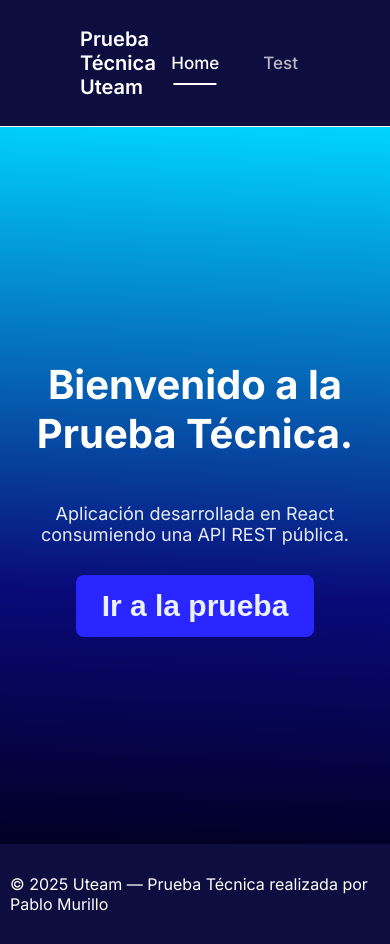
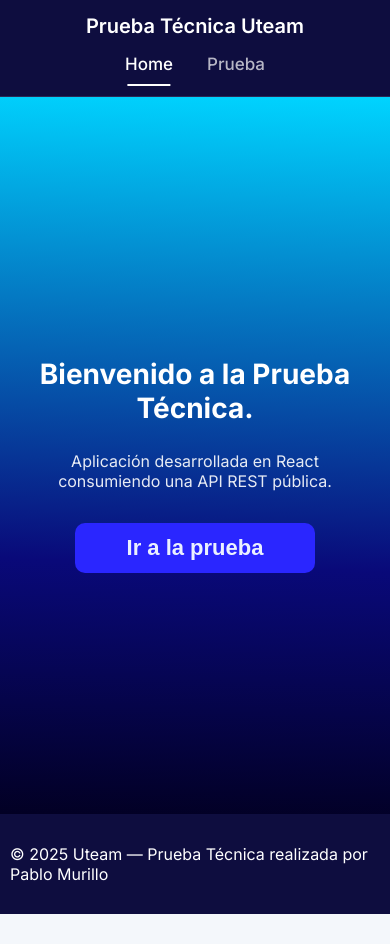
Before and after one commit to PabloMur/uteam-react-test, a React (Vite) app: page / in a window 390 px wide. After the commit the page ends 914 px from the top, so only its background shows below. Built offline with nearby package versions, Linux system fonts and the light colour scheme.

Commit message:
post page responsive

```diff
--- a/src/components/Navbar/index.jsx
+++ b/src/components/Navbar/index.jsx
@@ -8,7 +8,7 @@ const Navbar = () => {
       <Logo />
       <div className={styles.links}>
         <CustomNavLink to="/">Home</CustomNavLink>
-        <CustomNavLink to="/test">Test</CustomNavLink>
+        <CustomNavLink to="/test">Prueba</CustomNavLink>
       </div>
     </nav>
   );
--- a/src/components/Navbar/styles.module.css
+++ b/src/components/Navbar/styles.module.css
@@ -1,5 +1,5 @@
 .navbar {
-    height: 15dvh;
+  height: 15dvh;
   width: 100%;
   padding: 25px 5rem;
   background-color: #0e0d3f;
@@ -7,23 +7,73 @@
   justify-content: space-between;
   align-items: center;
   color: white;
-  border-bottom: 1px solid rgb(255, 243, 243);
+  border-bottom: 1px solid rgba(255, 255, 255, 0.12);
   z-index: 10;
 }
 
+/* LINKS */
 .links {
   display: flex;
-  gap: 20px;
+  gap: 22px;
 }
 
 .link {
-  color: rgba(255,255,255,0.85);
+  color: rgba(255, 255, 255, 0.85);
   text-decoration: none;
   font-size: 16px;
+  transition: 0.15s ease-in-out;
+}
+
+.link:hover {
+  color: white;
 }
 
 .linkActive {
-  font-weight: 600;
+  font-weight: 700;
   color: white;
   border-bottom: 2px solid white;
 }
+
+/* ------------------- */
+/* RESPONSIVE DESIGN */
+/* ------------------- */
+
+/* Tablets */
+@media (max-width: 900px) {
+  .navbar {
+    padding: 20px 2rem;
+  }
+
+  .link {
+    font-size: 15px;
+  }
+}
+
+/* Mobile Landscape / Large Phones */
+@media (max-width: 650px) {
+  .navbar {
+    padding: 18px 1.5rem;
+    height: auto;
+    flex-direction: column;
+    gap: 8px;
+  }
+
+  .links {
+    gap: 15px;
+  }
+}
+
+/* Small Phones */
+@media (max-width: 420px) {
+  .navbar {
+    padding: 14px 1rem;
+  }
+
+  .link {
+    font-size: 14px;
+  }
+
+  .links {
+    gap: 10px;
+  }
+}
--- a/src/components/TestCompNavbar/index.jsx
+++ b/src/components/TestCompNavbar/index.jsx
@@ -8,7 +8,6 @@ const TestCompNavbar = () => {
       <nav className={styles.navbar}>
         <CustomNavLink to="/test">Posts</CustomNavLink>
         <CustomNavLink to="/users">Usuarios</CustomNavLink>
-        <CustomNavLink to="/albums">Albums</CustomNavLink>
       </nav>
       ;
     </div>
--- a/src/components/TestCompNavbar/styles.module.css
+++ b/src/components/TestCompNavbar/styles.module.css
@@ -1,17 +1,44 @@
-.container{
+.container {
   width: 100%;
   display: flex;
   justify-content: center;
   align-items: center;
   padding: 10px 5px;
 }
-.navbar{
+
+.navbar {
   background-color: #0d47a1;
-    padding: 10px 5px;
+  padding: 10px 14px;
   margin-top: 5px;
-    border-radius: 5px;
+  border-radius: 6px;
   display: flex;
   justify-content: center;
-    width: fit-content;
-    justify-self: center;
+  gap: 16px;
+  transition: 0.2s ease-in-out;
 }
+
+/* ------------------- */
+/* RESPONSIVE DESIGN */
+/* ------------------- */
+@media (max-width: 650px) {
+  .container {
+    padding: 0;
+  }
+
+  .navbar {
+    width: 100%;
+    margin-top: 0;
+    border-radius: 0;
+    background-color: #0e0d3f; /* Igual al Navbar principal */
+    padding: 12px 0;
+    gap: 20px;
+  }
+}
+
+/* Extra Small Devices */
+@media (max-width: 420px) {
+  .navbar {
+    padding: 10px 0;
+    gap: 15px;
+  }
+}
--- a/src/pages/HomePage/styles.module.css
+++ b/src/pages/HomePage/styles.module.css
@@ -6,38 +6,105 @@
   flex-direction: column;
   align-items: center;
   justify-content: center;
-    background: #020024;
-    gap: 0;
-    background: linear-gradient(2deg, rgba(2, 0, 36, 1) 0%, rgba(9, 9, 121, 1) 35%, rgba(0, 212, 255, 1) 100%);
+  background: linear-gradient(
+    2deg,
+    rgba(2, 0, 36, 1) 0%,
+    rgba(9, 9, 121, 1) 35%,
+    rgba(0, 212, 255, 1) 100%
+  );
+  padding: 20px;
 }
 
+/* TITULO PRINCIPAL */
 .title {
-    font-size: 40px;
+  font-size: 42px;
   font-weight: 800;
   color: white;
+  margin-bottom: 10px;
   z-index: 10;
 }
 
+/* TEXTO */
 .description {
-    font-size: 18px;
+  font-size: 20px;
+  max-width: 600px;
   opacity: 0.9;
   color: white;
-
-    margin-bottom: 30px;
+  margin-bottom: 32px;
+  z-index: 10;
 }
 
+/* BOTÓN */
 .button {
   background-color: #2a26ff;
   color: #ebf1ff;
   padding: 14px 26px;
   border: none;
-    border-radius: 8px;
-    font-size: 30px;
-    font-weight: 600;
-    transition: all 0.2s ease-in-out;
+  border-radius: 10px;
+  font-size: 28px;
+  font-weight: 700;
+  cursor: pointer;
+  transition: all 0.25s ease-in-out;
   z-index: 10;
 }
 
 .button:hover {
-    background-color: #09306e;
+  background-color: #1c21b5;
+  transform: scale(1.03);
 }
+
+/* ------------------- */
+/* RESPONSIVE DESIGN */
+/* ------------------- */
+
+/* Tablet */
+@media (max-width: 900px) {
+  .title {
+    font-size: 36px;
+  }
+
+  .description {
+    font-size: 18px;
+    max-width: 450px;
+  }
+
+  .button {
+    font-size: 24px;
+    padding: 12px 22px;
+  }
+}
+
+/* Mobile */
+@media (max-width: 600px) {
+  .title {
+    font-size: 28px;
+  }
+
+  .description {
+    font-size: 16px;
+    max-width: 360px;
+  }
+
+  .button {
+    width: 100%;
+    max-width: 240px;
+    font-size: 22px;
+  }
+}
+
+/* Extra Small */
+@media (max-width: 380px) {
+  .title {
+    font-size: 24px;
+  }
+
+  .description {
+    font-size: 15px;
+    max-width: 300px;
+  }
+
+  .button {
+    font-size: 20px;
+    padding: 10px 18px;
+  }
+}
--- a/src/pages/TestPage/styles.module.css
+++ b/src/pages/TestPage/styles.module.css
@@ -1,13 +1,14 @@
 .container {
   width: 100%;
-  max-width: 900px;
-  display: flex;
-  flex-direction: column;
-  gap: 20px;
-  min-height: 90dvh;
+  max-width: 1000px;
+  margin: 0 auto;
+  padding-bottom: 50px;
+  color: #ffffff;
 }
 
+/* Header */
 .header {
+  margin-top: 20px;
   display: flex;
   justify-content: space-between;
   align-items: center;
@@ -20,25 +21,113 @@
 }
 
 .addBtn {
-  background-color: #0d47a1;
-  color: white;
-  padding: 10px 18px;
-  border-radius: 6px;
+  background-color: #2a26ff;
+  color: #ebf1ff;
+  padding: 12px 20px;
+  border-radius: 8px;
   border: none;
+  font-weight: 600;
+  cursor: pointer;
+  transition: 0.2s ease-in-out;
 }
 
-.card {
-  background: white;
-  padding: 18px;
-  border-radius: 12px;
-  box-shadow: 0 4px 20px rgba(0,0,0,0.05);
+.addBtn:hover {
+  background-color: #1b1ad0;
 }
 
-.cardTitle {
-  font-weight: 600;
-  margin-bottom: 6px;
+/* Lista de Posts */
+.postList {
+  display: grid;
+  grid-template-columns: repeat(auto-fill, minmax(290px, 1fr));
+  gap: 22px;
+  margin-top: 20px;
 }
 
-.cardBody {
-  opacity: 0.8;
+/* Loading y Error */
+.loading,
+.error {
+  margin-top: 50px;
+  text-align: center;
+  font-size: 18px;
+  font-weight: 600;
+  opacity: 0.9;
 }
+
+/* Pagination */
+.pagination {
+  margin-top: 28px;
+  display: flex;
+  justify-content: center;
+  align-items: center;
+  gap: 14px;
+}
+
+.pageNumbers {
+  display: flex;
+  gap: 8px;
+}
+
+.pageBtn {
+  background: transparent;
+  border: 2px solid #2a26ff;
+  padding: 7px 13px;
+  border-radius: 6px;
+  color: white;
+  font-weight: 600;
+  cursor: pointer;
+  transition: background 0.2s ease;
+}
+
+.pageBtn:hover:not(.activePage) {
+  background-color: rgba(42, 38, 255, 0.25);
+}
+
+.activePage {
+  background-color: #2a26ff;
+  border-color: #2a26ff;
+  color: white;
+}
+
+.pagination button {
+  background: #2a26ff;
+  border: none;
+  padding: 8px 14px;
+  border-radius: 6px;
+  color: white;
+  font-weight: 600;
+  cursor: pointer;
+  transition: background 0.2s ease;
+}
+
+.pagination button:hover:not(:disabled) {
+  background-color: #16158a;
+}
+
+.pagination button:disabled {
+  opacity: 0.4;
+  cursor: not-allowed;
+}
+
+/* Adaptación para pantallas más chicas */
+@media (max-width: 768px) {
+  .header {
+    flex-direction: column;
+    gap: 10px;
+    align-items: center;
+  }
+
+  .addBtn {
+    width: 100%;
+    max-width: 240px;
+  }
+
+  .pagination {
+    flex-direction: column;
+    gap: 10px;
+  }
+
+  .pageNumbers {
+    flex-wrap: wrap;
+    justify-content: center;
+  }
+}
```
Also changed, not shown: src/pages/TestPage/index.jsx (+66 -18 lines). Lines whose indentation alone changed are shown as unchanged.
